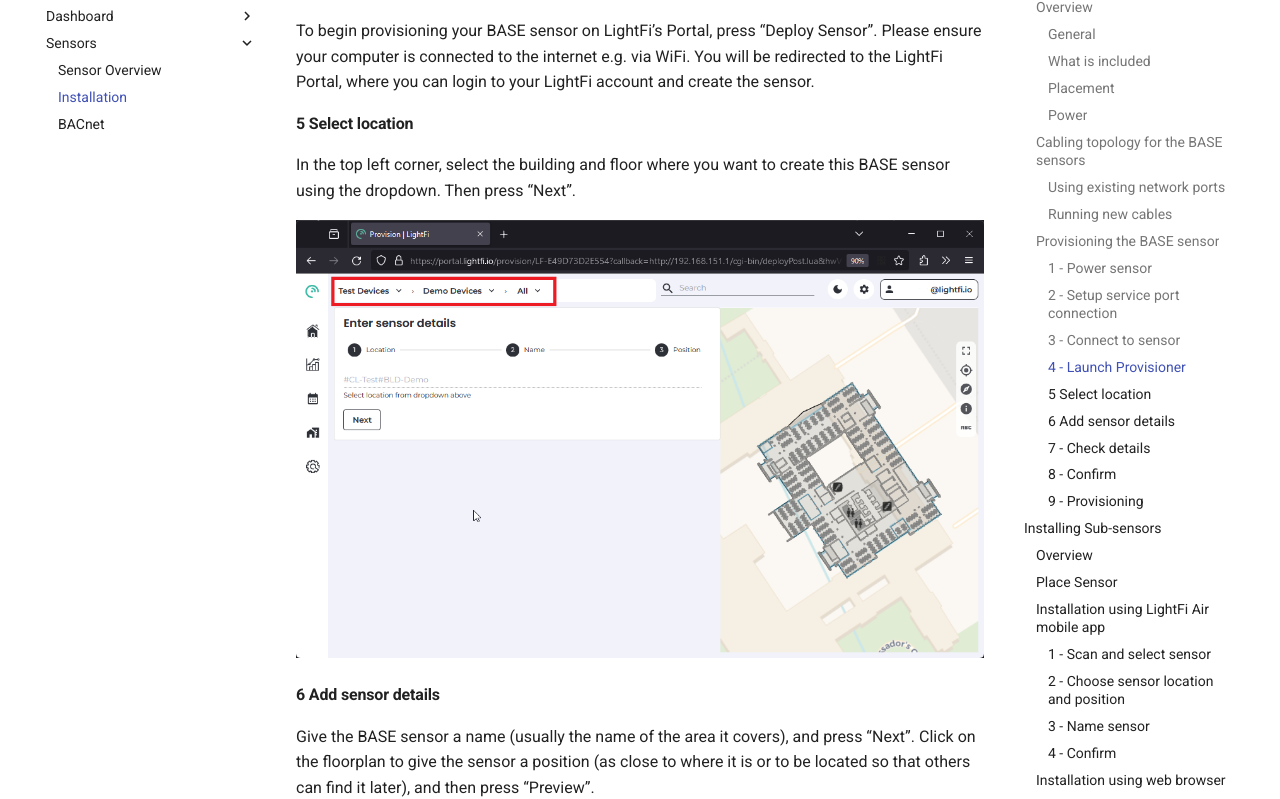
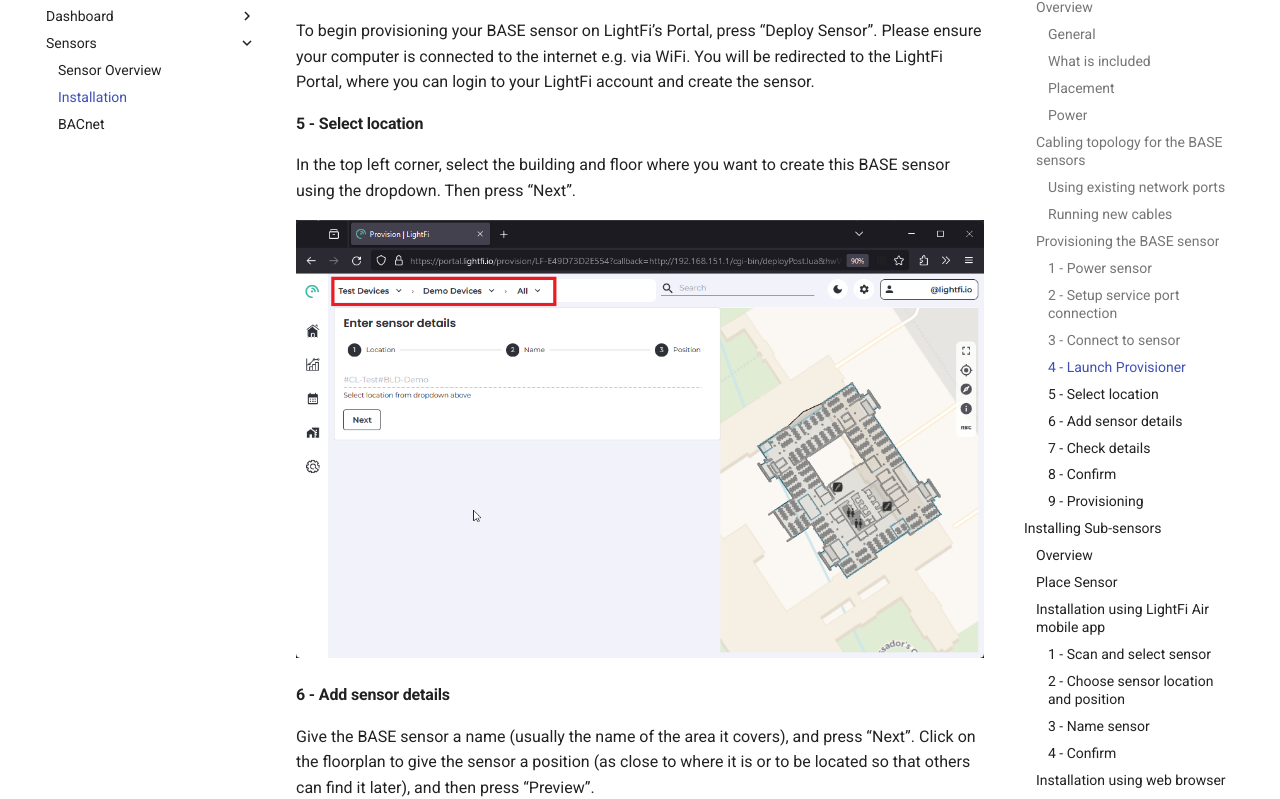
Before and after one commit to LightFiLimited/lf-documentation, an MkDocs documentation site: the page built from docs/sensors/01_install.md, in a window 1280 px wide and 1400 px high, scrolled down 5790 px. Shown: the part 146-945 px from the top of the window. Built offline with MkDocs 1.6.1 and Material for MkDocs 9.7.7, drawn with Linux system fonts in a browser that asks for light colours.

Commit message:
minor text fix (hyphens)

```diff
--- a/docs/sensors/01_install.md
+++ b/docs/sensors/01_install.md
@@ -135,13 +135,13 @@
 ensure your computer is connected to the internet e.g. via WiFi. You will be redirected to the
 LightFi Portal, where you can login to your LightFi account and create the sensor.
 
-#### 5 Select location
+#### 5 - Select location
 In the top left corner, select the building and floor where you want to create this BASE sensor
 using the dropdown. Then press “Next”.
 
 ![Deploy Location](../img/sensors/install/8_deploy_location.png)
 
-#### 6 Add sensor details
+#### 6 - Add sensor details
 Give the BASE sensor a name (usually the name of the area it covers), and press “Next”. Click
 on the floorplan to give the sensor a position (as close to where it is or to be located so that
 others can find it later), and then press “Preview”.
```
